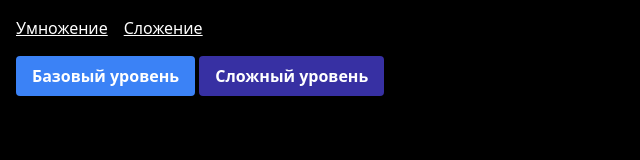
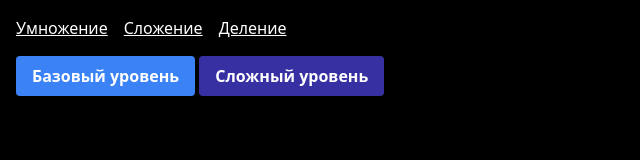
Before and after one commit to mbielkin/math_multiplication_kids, a website with bundled scripts: page index.html in a window 1280 px wide. Shown: the full height of the page, 0-640 px from the left. Built offline with nearby package versions, Linux system fonts and the light colour scheme.

Commit message:
Divide digits functionality

```diff
--- a/index.html
+++ b/index.html
@@ -12,6 +12,7 @@
         <ul class="flex gap-4 mb-4">
           <li><a class="underline hover:no-underline" href="./">Умножение</a></li>
           <li><a class="underline hover:no-underline" href="./sum.html">Сложение</a></li>
+          <li><a class="underline hover:no-underline" href="./divide.html">Деление</a></li>
         </ul>
       </nav>
       <button
--- a/sum.html
+++ b/sum.html
@@ -14,6 +14,7 @@
       <ul class="flex gap-4 mb-4">
         <li><a class="underline hover:no-underline" href="./">Умножение</a></li>
         <li><a class="underline hover:no-underline" href="./sum.html">Сложение</a></li>
+        <li><a class="underline hover:no-underline" href="./divide.html">Деление</a></li>
       </ul>
     </nav>
 
```
Also changed, not shown: 1 other file.
